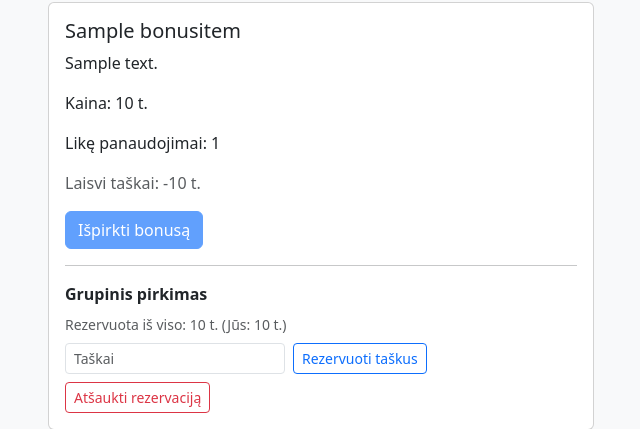
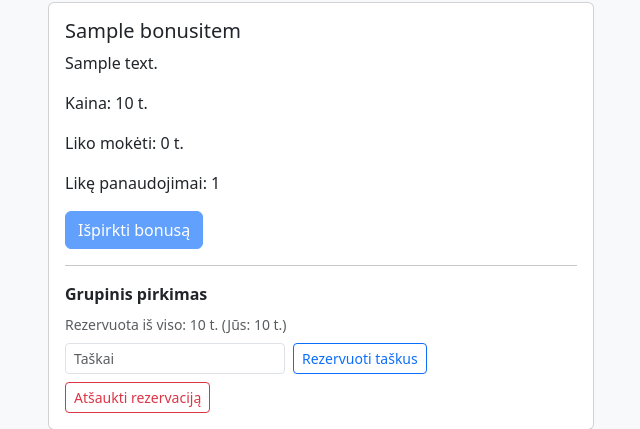
Before and after one commit to vb100/school_motivation_system, a Django app: page /student/shop/ in a window 1280 px wide. Shown: the part 182-611 px from the top of the page, without its empty margins (34-674 px from the left). Run offline with Django 5.2, Linux system fonts and the light colour scheme; a user stored in the database is signed in; tables that the repository leaves empty hold one stand-in row (values such as "Sample post"); data that the repository does not hold is empty.

Commit message:
Show remaining group balance in shop

```diff
--- a/core/views.py
+++ b/core/views.py
@@ -204,6 +204,7 @@ def student_shop(request: HttpRequest) -> HttpResponse:
             )
             my_amount = my_contribution.amount if my_contribution else 0
             my_confirmed = bool(my_contribution and my_contribution.confirmed_at)
+            remaining_to_fund = max(bonus.price_points - total_reserved, 0)
             can_withdraw = (
                 my_contribution is not None
                 and GroupContribution.objects.filter(group_purchase=group_purchase)
@@ -216,6 +217,7 @@ def student_shop(request: HttpRequest) -> HttpResponse:
             total_reserved = 0
             my_amount = 0
             my_confirmed = False
+            remaining_to_fund = bonus.price_points
             can_withdraw = False
 
         bonuses_info.append(
@@ -226,10 +228,10 @@ def student_shop(request: HttpRequest) -> HttpResponse:
                 "can_redeem": remaining_uses > 0 and (balance - reserved) >= bonus.price_points,
                 "group_purchase": group_purchase,
                 "group_reserved_total": total_reserved,
+                "group_remaining": remaining_to_fund,
                 "group_my_amount": my_amount,
                 "group_my_confirmed": my_confirmed,
                 "group_can_withdraw": can_withdraw,
-                "balance_available": balance - reserved,
             }
         )
 
--- a/templates/core/student_shop.html
+++ b/templates/core/student_shop.html
@@ -18,8 +18,8 @@
                     <h5 class="card-title">{{ item.bonus.title_lt }}</h5>
                     <p class="card-text">{{ item.bonus.description_lt }}</p>
                     <p class="card-text">Kaina: {{ item.bonus.price_points }} t.</p>
+                    <p class="card-text">Liko mokėti: {{ item.group_remaining }} t.</p>
                     <p class="card-text">Likę panaudojimai: {{ item.remaining_uses }}</p>
-                    <p class="card-text text-muted">Laisvi taškai: {{ item.balance_available }} t.</p>
                     <form method="post" action="{% url 'student_redeem' item.bonus.id %}">
                         {% csrf_token %}
                         <button class="btn btn-primary" type="submit" {% if not item.can_redeem %}disabled{% endif %}>
```
